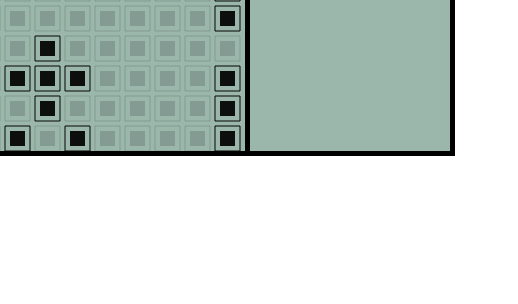
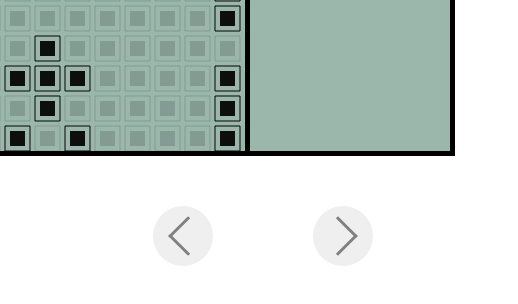
Before and after one commit to Maxvvellh0use/car-racing, a website built with webpack: page index.html in a window 390 px wide. Both pictures are taken after a click on the button "Start Game". Shown: the part 492-796 px from the top of the page, 518 px wide, since content can reach past the window. Built offline with nearby package versions, Linux system fonts and the light colour scheme.

Commit message:
feat: add move buttons for phone

```diff
--- a/index.html
+++ b/index.html
@@ -10,6 +10,7 @@
             <div class="canvas_container" id="root">
                 <div id="rootScore"></div>
             </div>
+            <div class="buttons_move_container" id="buttonsMoveRoot"></div>
         </section>
     </main>
 </body>
--- a/src/components/Game/Game.ts
+++ b/src/components/Game/Game.ts
@@ -37,6 +37,8 @@ export class Game {
 
   delayTimeout: number;
 
+  takeOnMe: HTMLAudioElement;
+
   constructor() {
     this.canvas = document.getElementById('canvasRoot') as HTMLCanvasElement;
     this.rootScore = document.getElementById('rootScore');
@@ -50,12 +52,13 @@ export class Game {
     this.speedCoeff = 0;
     this.goal = startScore.goal;
     this.delayTimeout = 300;
+    this.takeOnMe = new Audio('src/audio/take-on-me.mp3');
   }
 
   initUpdate = () => {
-    const takeOnMe = new Audio('src/audio/take-on-me.mp3');
-    takeOnMe.play().then();
+    this.takeOnMe.play().then();
     this.timeout();
+    this.buttonMove();
   }
 
   movingRoad = () => {
@@ -71,6 +74,10 @@ export class Game {
   };
 
   updateGame = (isPressed: string) => {
+    const oncomingCarsPointsCoord = oncomingCars.map((car) => drawOncomingCar(car.oncomingCarX,
+      car.oncomingCarY + this.oncomingCarY));
+    const myCarPointsCoord = drawMyCar(this.myCarX, this.myCarY);
+    this.isCrash = isCrashCheck(oncomingCarsPointsCoord, myCarPointsCoord);
     this.rootScore.innerHTML = '';
     ScoreContainer(this.goal * 100, 0, 0, this.speedCoeff, this.goal);
     if (!this.isCrash) {
@@ -104,6 +111,8 @@ export class Game {
     }
     if (!this.isCrash) {
       setTimeout(this.moveBackground, this.delayTimeout);
+    } else {
+      this.endGame();
     }
   }
 
@@ -111,15 +120,37 @@ export class Game {
     setTimeout(this.moveBackground, this.delayTimeout);
   }
 
+  isMoveKey = (e): boolean => e.key === 'Right' || e.key === 'ArrowRight'
+        || e.key === 'Left' || e.key === 'ArrowLeft'
+
+  buttonMove = () => {
+    const moveAudio = new Audio('src/audio/move.mp3');
+    moveAudio.volume = 0.1;
+    const buttonLeft = document.getElementById('buttonLeft');
+    const buttonRight = document.getElementById('buttonRight');
+    buttonLeft.addEventListener('click', () => {
+      this.updateGame('Left');
+      moveAudio.play().then();
+    });
+    buttonRight.addEventListener('click', () => {
+      this.updateGame('Right');
+      moveAudio.play().then();
+    });
+  }
+
   keyHandler = (e) => {
+    const moveAudio = new Audio('src/audio/move.mp3');
+    moveAudio.volume = 0.1;
     if (e.key === 'Right' || e.key === 'ArrowRight') {
       this.updateGame('Right');
     } if (e.key === 'Left' || e.key === 'ArrowLeft') {
       this.updateGame('Left');
-    } if (e.key === 'Up' || e.key === 'ArrowUp') {
-      this.updateGame('Up');
-    } if (e.key === 'Down' || e.key === 'ArrowDown') {
-      this.updateGame('Down');
+    } if (!this.isCrash && this.isMoveKey(e)) {
+      moveAudio.play().then();
     }
   };
+
+  endGame = () => {
+    this.takeOnMe.pause();
+  }
 }
--- a/src/components/InitGame/InitGame.ts
+++ b/src/components/InitGame/InitGame.ts
@@ -8,12 +8,16 @@ import { Game } from '../Game/Game';
 export const InitGame = () => {
   const root = document.getElementById('root');
   const startScreen = document.getElementById('startScreen');
+  const buttonsMoveRoot = document.getElementById('buttonsMoveRoot');
   startScreen.classList.add('hidden');
   root.insertAdjacentHTML('afterbegin', `<canvas
                                                      class="canvas"
                                                      id="canvasRoot"
                                                      width="305"
                                                      height="630"></canvas>`);
+  buttonsMoveRoot.insertAdjacentHTML('beforeend', `
+                <button class="button_move button_move__left" id="buttonLeft"></button>
+                <button class="button_move button_move__right" id="buttonRight"></button>`);
   ScoreContainer(startScore.score, startScore.hiScore, startScore.lifes,
     startScore.speed, startScore.speed);
   drawRoad(-25);
@@ -21,5 +25,6 @@ export const InitGame = () => {
   drawMyCar(startPosition.myCarX, startPosition.myCarY);
   const game = new Game();
   document.addEventListener('keydown', (e) => game.keyHandler(e), false);
+
   game.initUpdate();
 };
--- a/src/style/style.scss
+++ b/src/style/style.scss
@@ -58,7 +58,59 @@
   }
 }
 
+.buttons_move_container {
+  display: flex;
+  flex-direction: row;
+  width: 510px;
+  justify-content: center;
+  margin: auto;
+}
 
+.button_move {
+  margin: 50px;
+  position: relative;
+  width: 60px;
+  height: 60px;
+  border: none;
+  border-radius: 50%;
+  user-select: none;
+  &:focus {
+    outline: none;
+  }
+  &:hover {
+    cursor: pointer;
+  }
+}
+
+.button_move__left {
+  &:after {
+    position: absolute;
+    top: 16px;;
+    left: 21px;
+    content: '';
+    display: block;
+    width: 25px;
+    height: 25px;
+    border-left: 3px solid gray;
+    border-bottom: 3px solid gray;
+    transform: rotate(45deg);
+  }
+}
+
+.button_move__right {
+  &:after {
+    position: absolute;
+    top: 16px;;
+    left: 11px;
+    content: '';
+    display: block;
+    width: 25px;
+    height: 25px;
+    border-left: 3px solid gray;
+    border-bottom: 3px solid gray;
+    transform: rotate(225deg);
+  }
+}
 
 
 .hidden {
```
Also changed, not shown: 1 other file.
